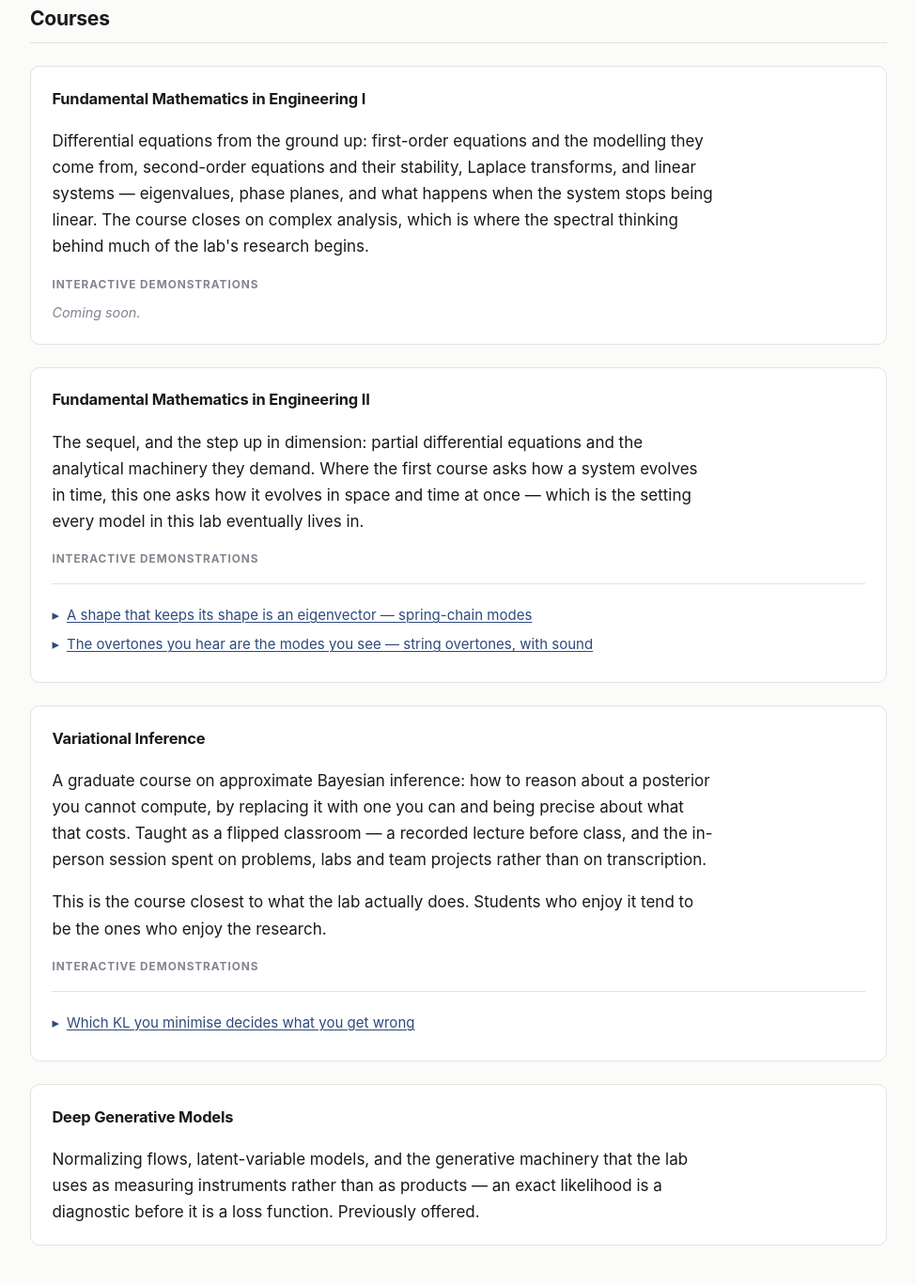
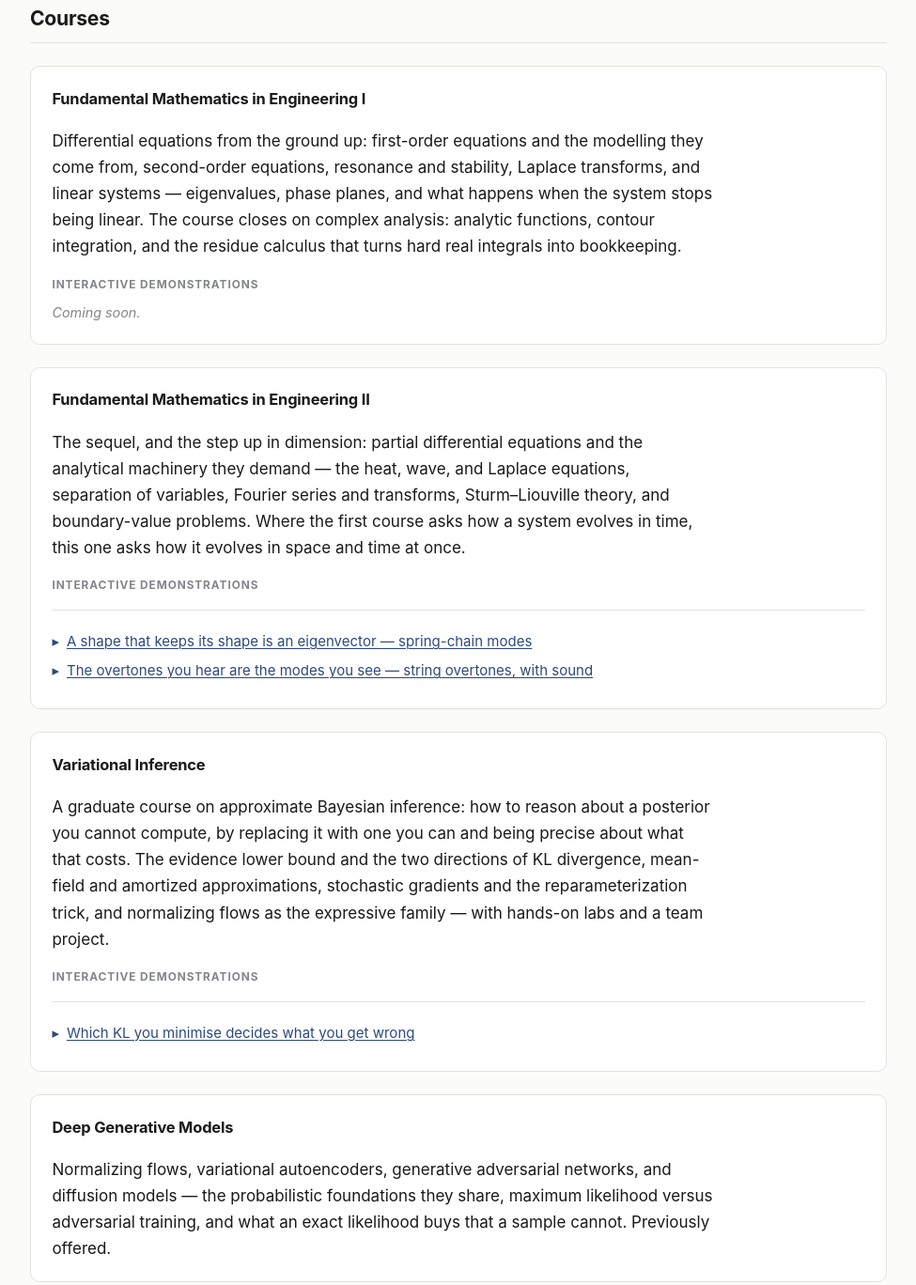
Before and after one commit to inference-skku/inference-skku.github.io, a plain HTML site: page teaching.html in a window 1280 px wide. Shown: the part 374-1742 px from the top of the page at 94% size, without its empty margins (152-1127 px from the left). Drawn offline with Linux system fonts and the light colour scheme.

Commit message:
Add CV; comment out news pending JAMES; fix journal info; broaden course descriptions
- jun_cv.pdf added; linked from the PI's name in the Home hero.
- News section commented out until the JAMES paper is published (restore
  note in place; original block preserved verbatim).
- Research: Journal of Applied Mechanics added to the 2005 impact-oscillator
  and 2011 homogenized-hybrid-particle-filter entries (both were missing
  journal info; verified against the CV source).
- Research: "Estimator discipline" methods row commented out (jargon as a
  heading; the trust theme already carries the site).
- Teaching: each course described by its own content — lab tie-ins removed
  per course, syllabus substance added; flipped-classroom note removed from
  Variational Inference.

```diff
--- a/teaching.html
+++ b/teaching.html
@@ -39,11 +39,12 @@
       <h3>Fundamental Mathematics in Engineering I</h3>
       <p>
         Differential equations from the ground up: first-order equations and the
-        modelling they come from, second-order equations and their stability,
-        Laplace transforms, and linear systems — eigenvalues, phase planes, and
-        what happens when the system stops being linear. The course closes on
-        complex analysis, which is where the spectral thinking behind much of the
-        lab's research begins.
+        modelling they come from, second-order equations, resonance and
+        stability, Laplace transforms, and linear systems — eigenvalues, phase
+        planes, and what happens when the system stops being linear. The course
+        closes on complex analysis: analytic functions, contour integration,
+        and the residue calculus that turns hard real integrals into
+        bookkeeping.
       </p>
 
       <!-- ADD A DEMO: drop a self-contained .html file in demos/ and add a line here:
@@ -56,10 +57,12 @@
     <div class="course">
       <h3>Fundamental Mathematics in Engineering II</h3>
       <p>
-        The sequel, and the step up in dimension: partial differential equations
-        and the analytical machinery they demand. Where the first course asks how
-        a system evolves in time, this one asks how it evolves in space and time
-        at once — which is the setting every model in this lab eventually lives in.
+        The sequel, and the step up in dimension: partial differential
+        equations and the analytical machinery they demand — the heat, wave,
+        and Laplace equations, separation of variables, Fourier series and
+        transforms, Sturm–Liouville theory, and boundary-value problems. Where
+        the first course asks how a system evolves in time, this one asks how
+        it evolves in space and time at once.
       </p>
 
       <p class="demos-label">Interactive demonstrations</p>
@@ -72,15 +75,13 @@
     <div class="course">
       <h3>Variational Inference</h3>
       <p>
-        A graduate course on approximate Bayesian inference: how to reason about a
-        posterior you cannot compute, by replacing it with one you can and being
-        precise about what that costs. Taught as a flipped classroom — a recorded
-        lecture before class, and the in-person session spent on problems, labs
-        and team projects rather than on transcription.
-      </p>
-      <p>
-        This is the course closest to what the lab actually does. Students who
-        enjoy it tend to be the ones who enjoy the research.
+        A graduate course on approximate Bayesian inference: how to reason
+        about a posterior you cannot compute, by replacing it with one you can
+        and being precise about what that costs. The evidence lower bound and
+        the two directions of KL divergence, mean-field and amortized
+        approximations, stochastic gradients and the reparameterization trick,
+        and normalizing flows as the expressive family — with hands-on labs
+        and a team project.
       </p>
 
       <p class="demos-label">Interactive demonstrations</p>
@@ -92,10 +93,10 @@
     <div class="course">
       <h3>Deep Generative Models</h3>
       <p>
-        Normalizing flows, latent-variable models, and the generative machinery
-        that the lab uses as measuring instruments rather than as products — an
-        exact likelihood is a diagnostic before it is a loss function.
-        Previously offered.
+        Normalizing flows, variational autoencoders, generative adversarial
+        networks, and diffusion models — the probabilistic foundations they
+        share, maximum likelihood versus adversarial training, and what an
+        exact likelihood buys that a sample cannot. Previously offered.
       </p>
     </div>
   </section>
```
Also changed, not shown: index.html (+6 -2 lines), research.html (+5 -2 lines), 1 other file.
